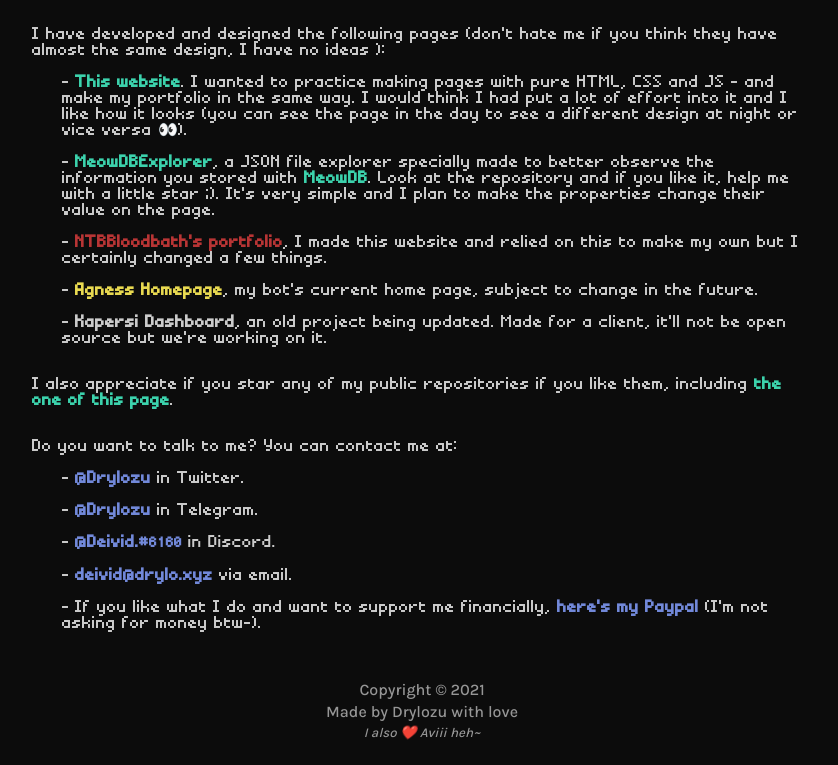
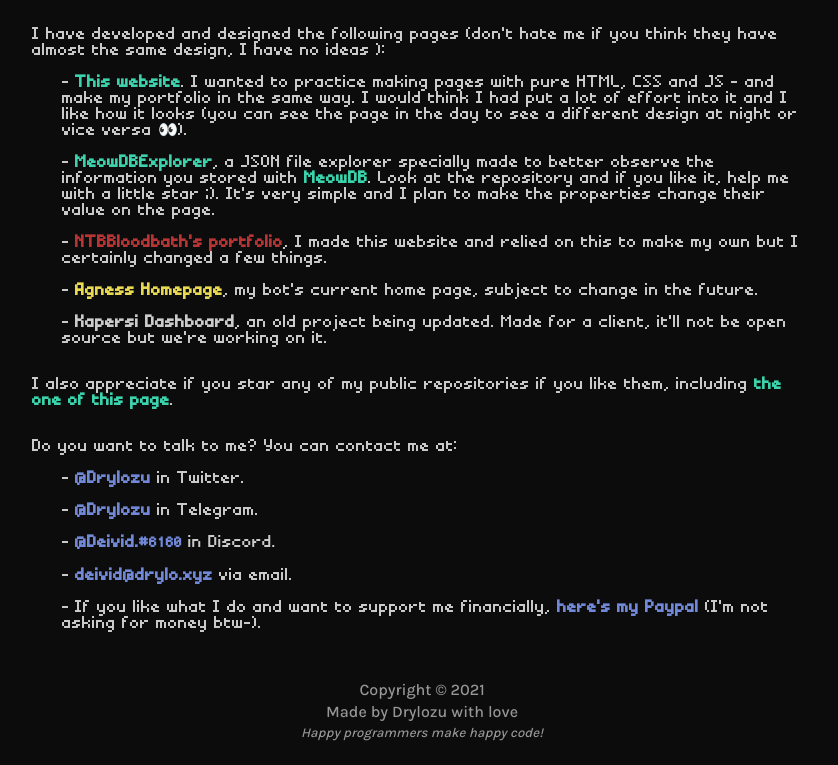
Before and after one commit to socram03/Portfolio, a plain HTML site: page index.html in a window 1280 px wide. Shown: the part 2271-3036 px from the top of the page, without its empty margins (218-1056 px from the left). Drawn offline with Linux system fonts and the light colour scheme.

Commit message:
motivational message

```diff
--- a/index.html
+++ b/index.html
@@ -148,7 +148,7 @@
     <div id="footer">
         <p>Copyright &copy; 2021</p>
         <p>Made by Drylozu with love</p>
-        <p><small><em>I also ❤️ Aviii heh~</em></small></p>
+        <p><small><em>Happy programmers make happy code!</em></small></p>
     </div>
 </body>
 
```
